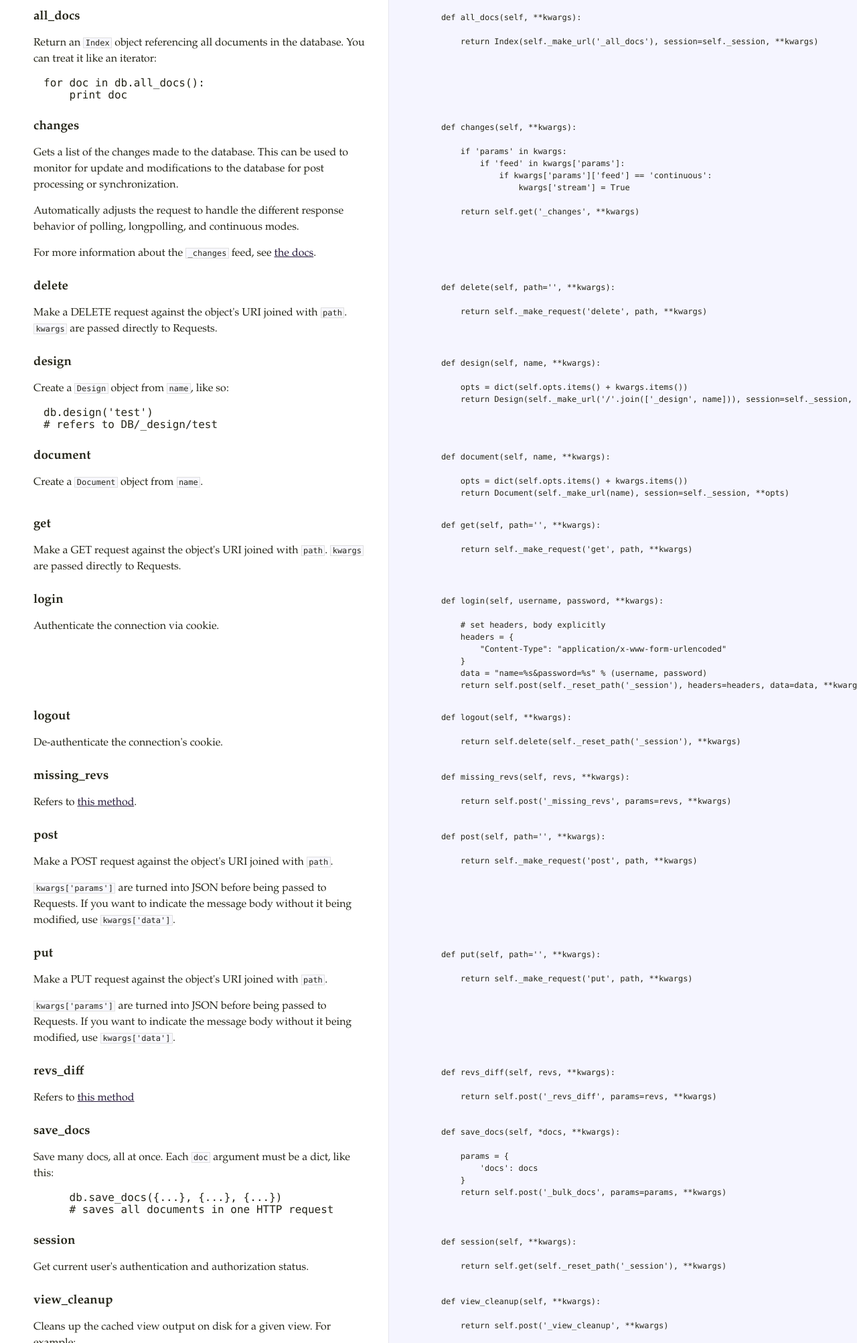
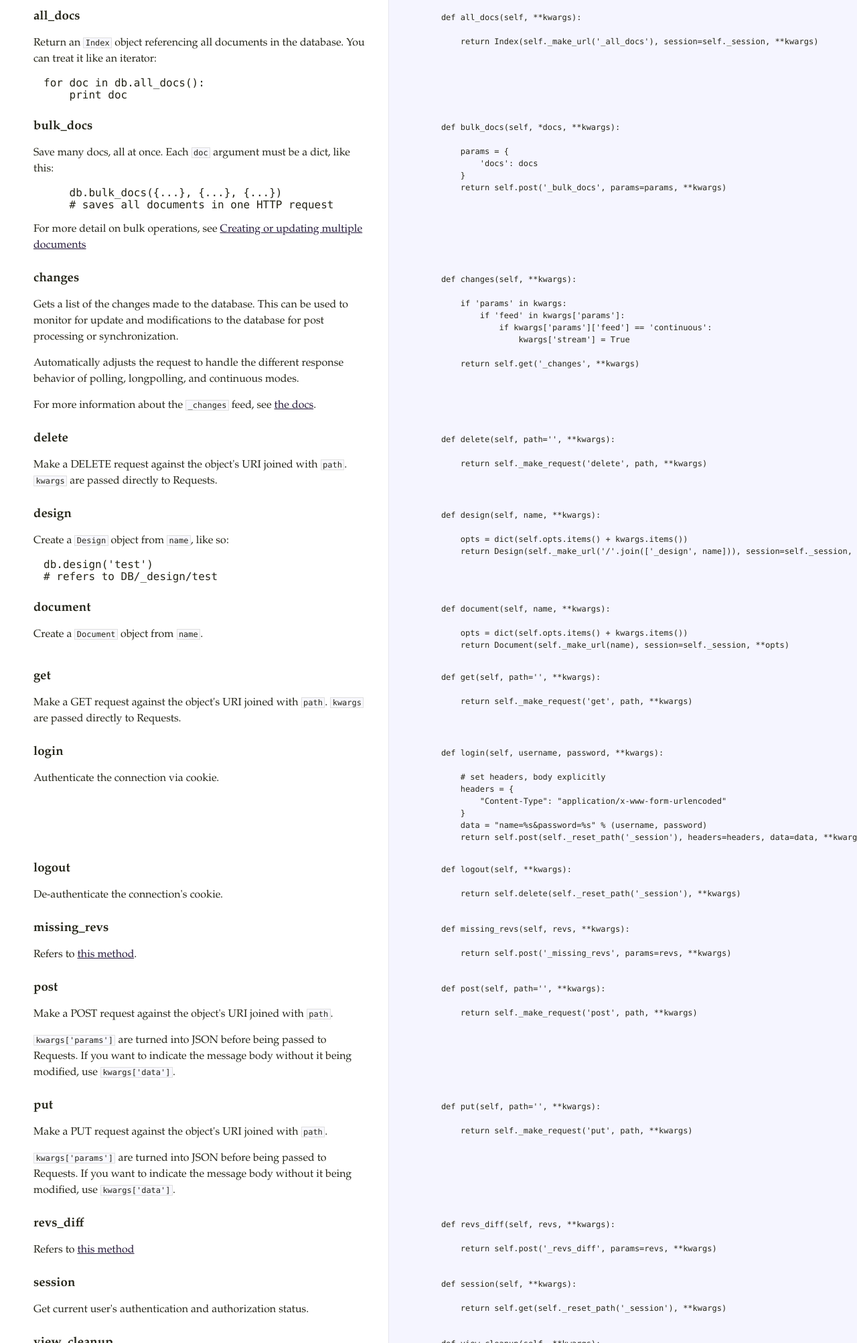
Before and after one commit to cloudant-labs/cloudant-python, a plain HTML site: page docs/site/index.html in a window 1280 px wide. Shown: the part 6900-8905 px from the top of the page at 67% size. Drawn offline with Linux system fonts and the light colour scheme.

Commit message:
update api reference

```diff
--- a/docs/site/index.html
+++ b/docs/site/index.html
@@ -462,6 +462,31 @@ You can treat it like an iterator:</p>
     </div>
     <div class='clearall'></div>
 
+    <div class='section' id='Database-bulk_docs'>
+      <div class='docs'>
+        <div class='octowrap'>
+          <a class='octothorpe' href='#Database-bulk_docs'>#</a>
+        </div>
+        <h3>bulk_docs</h3>
+        <p>Save many docs, all at once. Each <code>doc</code> argument must be a dict, like this:</p>
+<pre><code>    db.bulk_docs({...}, {...}, {...})
+    # saves all documents in one HTTP request
+</code></pre>
+<p>For more detail on bulk operations, see
+<a href="http://docs.cloudant.com/api/database.html#creating-or-updating-multiple-documents">Creating or updating multiple documents</a></p>
+      </div>
+      <div class='code'>
+        <pre><code>    def bulk_docs(self, *docs, **kwargs):
+
+        params = {
+            'docs': docs
+        }
+        return self.post('_bulk_docs', params=params, **kwargs)
+</code></pre>
+      </div>
+    </div>
+    <div class='clearall'></div>
+
     <div class='section' id='Database-changes'>
       <div class='docs'>
         <div class='octowrap'>
@@ -675,29 +700,6 @@ body without it being modified, use <code>kwargs['data']</code>.</p>
         <pre><code>    def revs_diff(self, revs, **kwargs):
 
         return self.post('_revs_diff', params=revs, **kwargs)
-</code></pre>
-      </div>
-    </div>
-    <div class='clearall'></div>
-
-    <div class='section' id='Database-save_docs'>
-      <div class='docs'>
-        <div class='octowrap'>
-          <a class='octothorpe' href='#Database-save_docs'>#</a>
-        </div>
-        <h3>save_docs</h3>
-        <p>Save many docs, all at once. Each <code>doc</code> argument must be a dict, like this:</p>
-<pre><code>    db.save_docs({...}, {...}, {...})
-    # saves all documents in one HTTP request
-</code></pre>
-      </div>
-      <div class='code'>
-        <pre><code>    def save_docs(self, *docs, **kwargs):
-
-        params = {
-            'docs': docs
-        }
-        return self.post('_bulk_docs', params=params, **kwargs)
 </code></pre>
       </div>
     </div>
```
